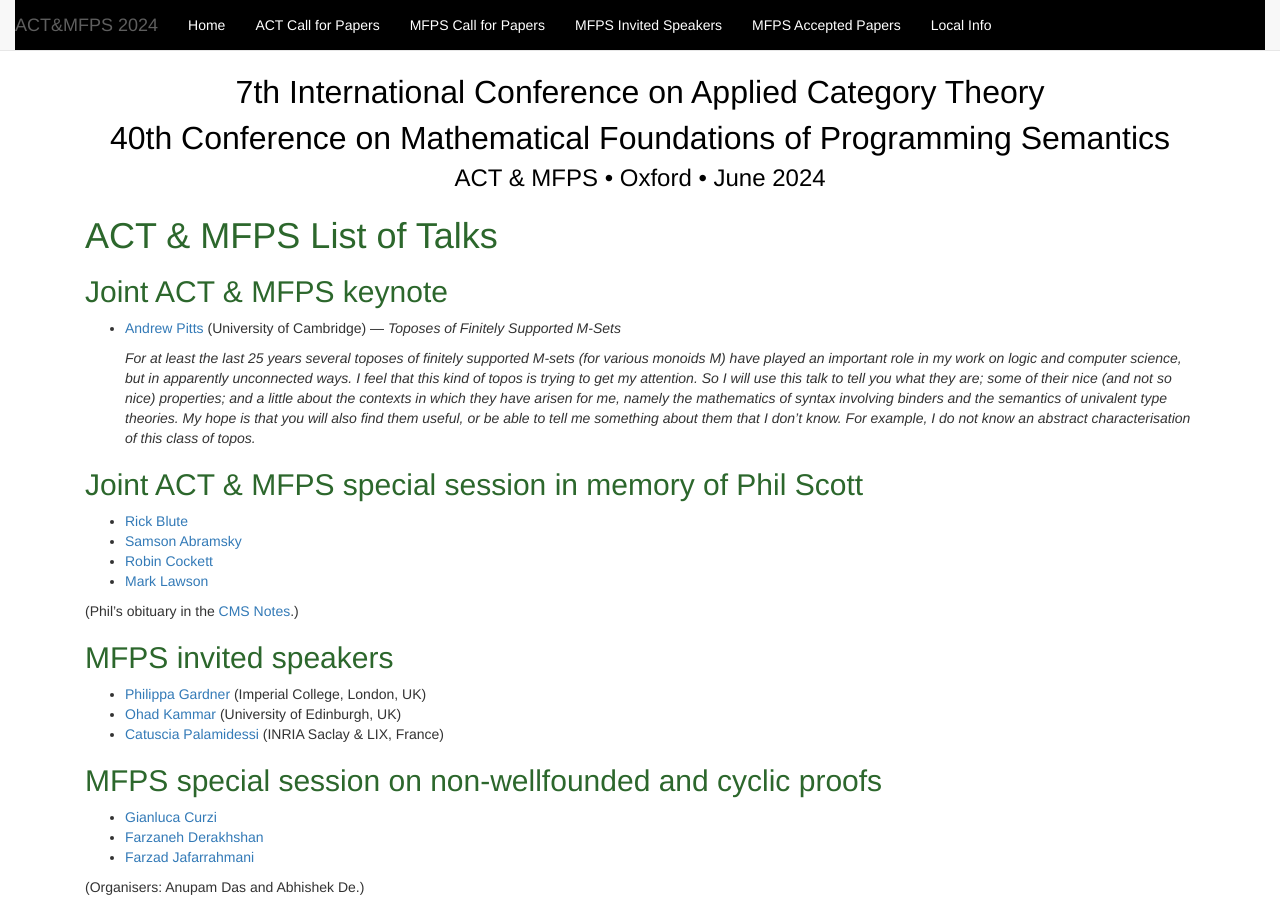
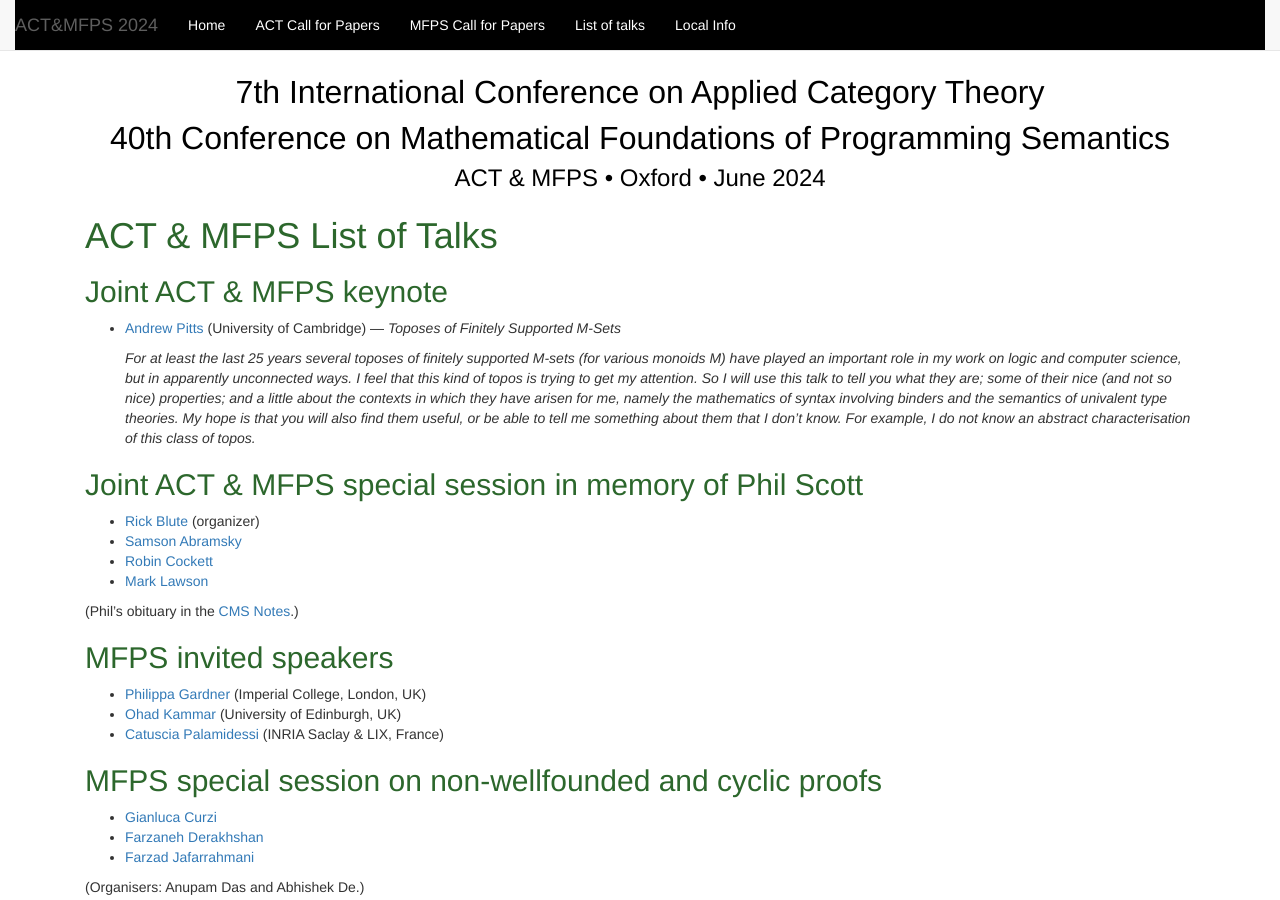
Before and after one commit to oxford24/oxford24.github.io, a Jekyll site: the page built from all-talks.md, in a window 1280 px wide and 900 px high. Built offline with Jekyll 4.4.1, drawn with Linux system fonts in a browser that asks for light colours.

Commit message:
all-talks.md

```diff
--- a/_layouts/actmfps.html
+++ b/_layouts/actmfps.html
@@ -45,8 +45,7 @@
         <li><a href="index.html">Home</a></li>
         <li><a href="act_cfp.html">ACT Call for Papers</a></li>
         <li><a href="mfps_cfp.html">MFPS Call for Papers</a></li>
-        <li><a href="mfps_invited.html">MFPS Invited Speakers</a></li>
-        <li><a href="mfps_accepted.html">MFPS Accepted Papers</a></li>
+        <li><a href="all-talks.html">List of talks</a></li>
         <li><a href="local.html">Local Info</a></li>
 <!--       <li class="dropdown">          <a href="#" class="dropdown-toggle" data-toggle="dropdown" role="button" aria-haspopup="true" aria-expanded="false">Call for papers<span class="caret"></span></a>
           <ul class="dropdown-menu">
--- a/all-talks.md
+++ b/all-talks.md
@@ -22,7 +22,7 @@ characterisation of this class of topos._
 
 ## Joint ACT &amp; MFPS special session in memory of Phil Scott
 
-* [Rick Blute](https://www.uottawa.ca/faculty-science/professors/richard-blute)
+* [Rick Blute](https://www.uottawa.ca/faculty-science/professors/richard-blute) (organizer)
 * [Samson Abramsky](https://www.cs.ox.ac.uk/people/samson.abramsky/)
 * [Robin Cockett](http://pages.cpsc.ucalgary.ca/~robin/)
 * [Mark Lawson](https://researchportal.hw.ac.uk/en/persons/mark-lawson)
```
